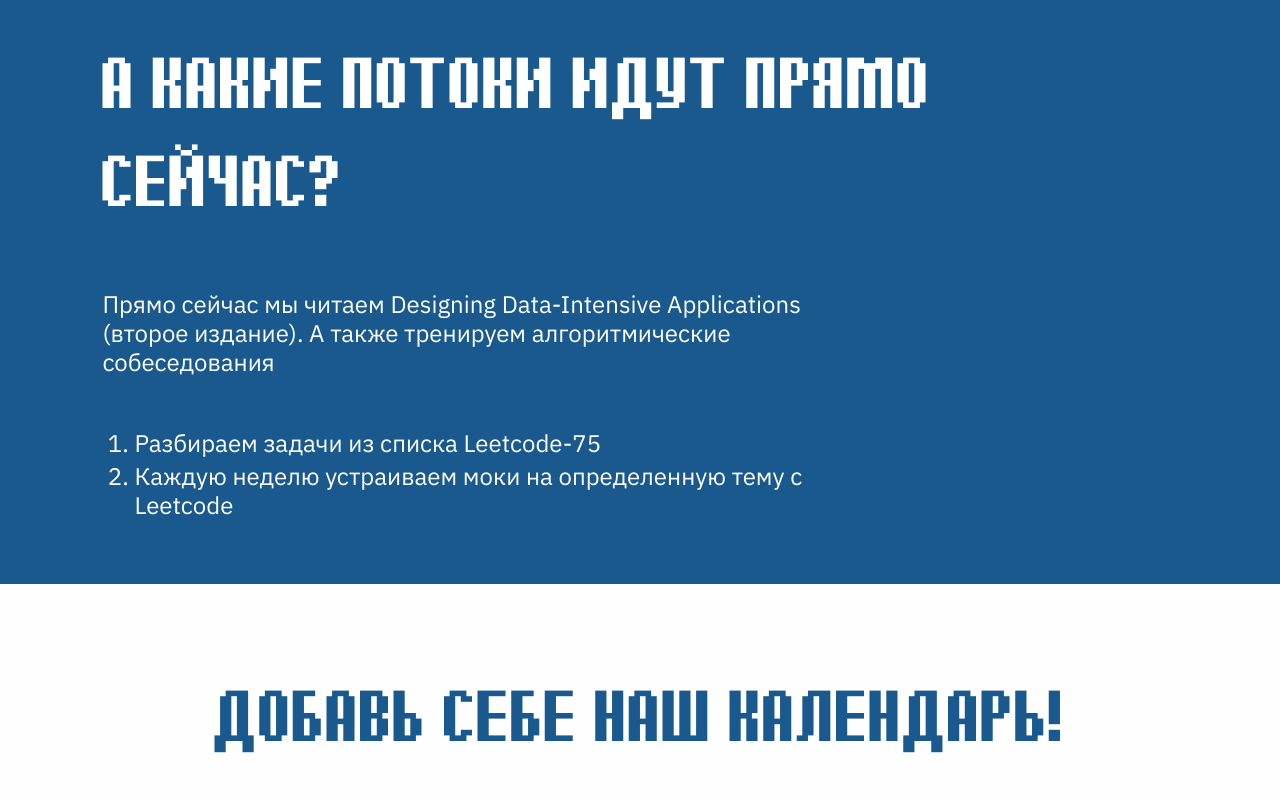
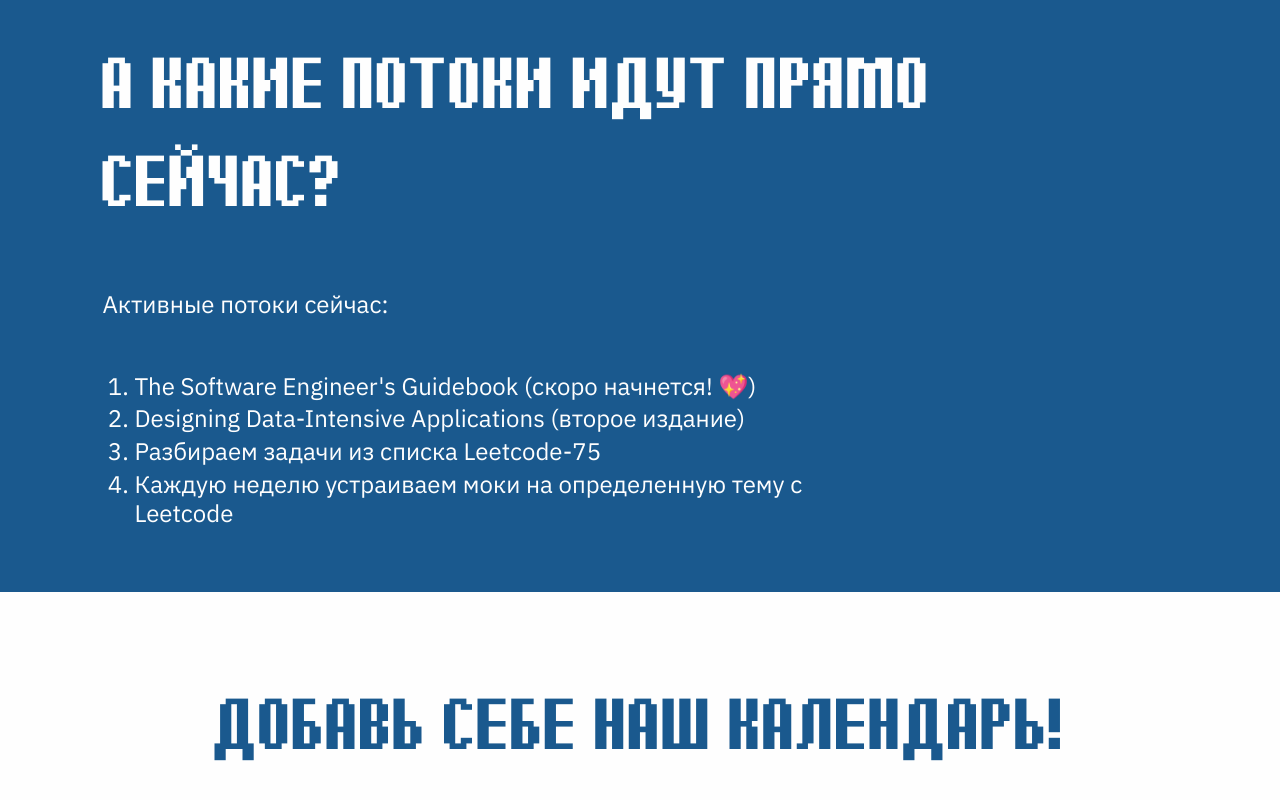
Before and after one commit to LenaAn/nelenkin-frontend, a React (Vite) app: page / in a window 1280 px wide. Shown: the part 3731-4531 px from the top of the page. Built offline with nearby package versions, Linux system fonts and the light colour scheme.

Commit message:
fix active streams

```diff
--- a/src/components/sections/ActiveStreamsSection.jsx
+++ b/src/components/sections/ActiveStreamsSection.jsx
@@ -8,10 +8,11 @@
                     <h2 className={`section-title ${blueSection ? 'section-title--light' : ''}`}>А какие потоки идут
                         прямо сейчас?</h2>
                     <p className="section-description">
-                        Прямо сейчас мы читаем Designing Data-Intensive Applications (второе издание). А также
-                        тренируем алгоритмические собеседования
+                        Активные потоки сейчас:
                     </p>
                     <ol className="about-list section-description">
+                        <li>The Software Engineer's Guidebook (скоро начнется! 💖)</li>
+                        <li>Designing Data-Intensive Applications (второе издание)</li>
                         <li>Разбираем задачи из списка Leetcode-75</li>
                         <li>Каждую неделю устраиваем моки на определенную тему с Leetcode</li>
                     </ol>
```
